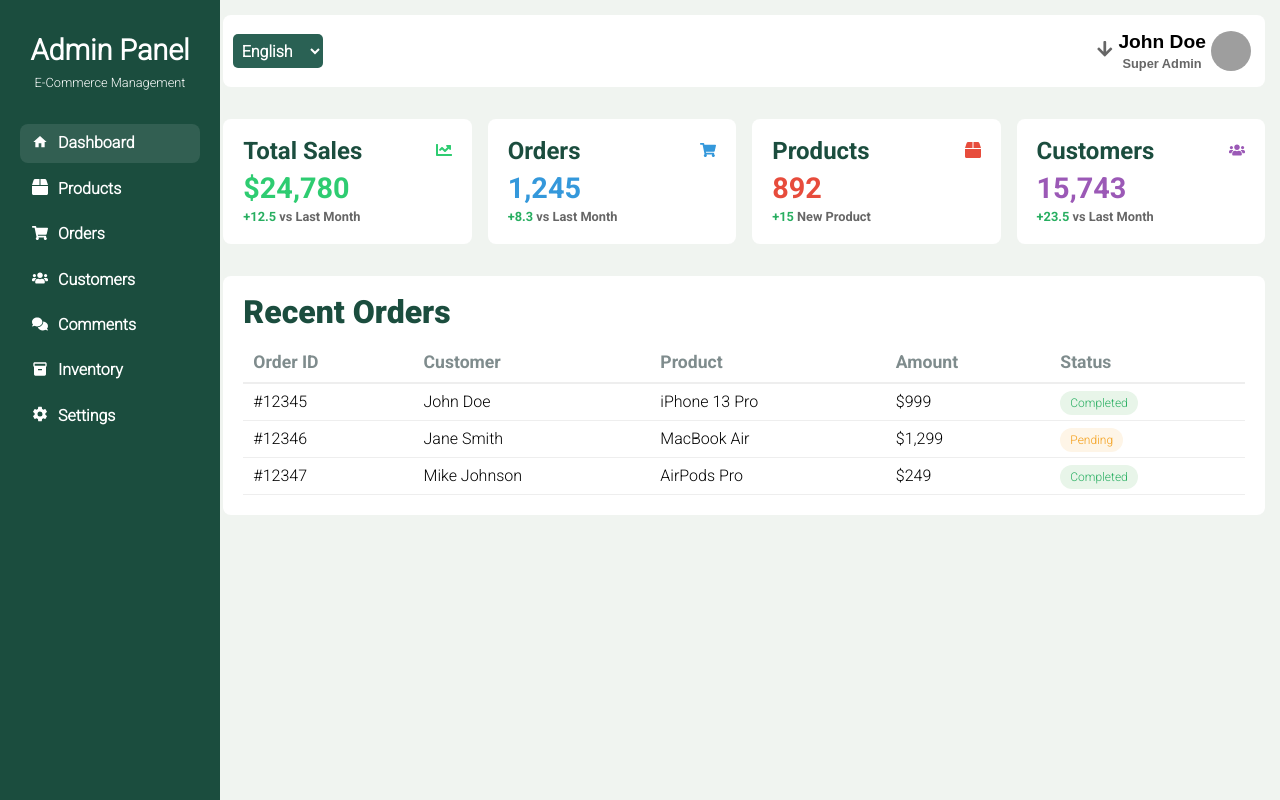
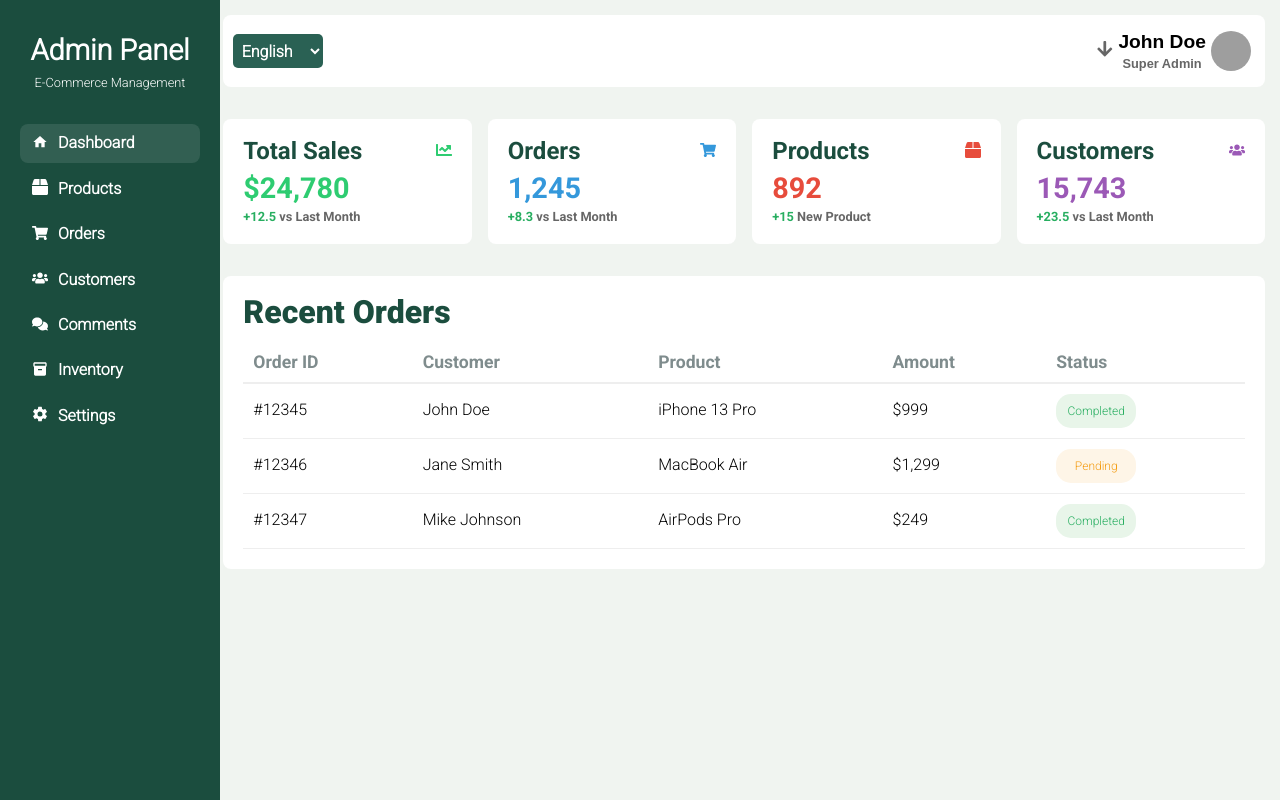
Before and after one commit to mohammadmehdidalvandii/Dashboard, a React (Vite) app in the folder frontend/dashboard/: page / in a window 1280 px wide. Built offline with nearby package versions, Linux system fonts and the light colour scheme; grey boxes are pictures that could not be loaded.

Commit message:
fixed style

```diff
--- a/frontend/dashboard/src/components/templates/customers/CustomersList/CustomersList.jsx
+++ b/frontend/dashboard/src/components/templates/customers/CustomersList/CustomersList.jsx
@@ -12,7 +12,7 @@ function CustomersList() {
             <div className="customersList_management">
                 <h2 className="title_header">{t("Customer List")}</h2>
                 <div className="customerList_search">
-                    <input type="text" className="form_input"  placeholder={t("Search Customer")}/>
+                    <input type="text" className="form_input"  placeholder={t("Search Customers")}/>
                     <button className="btn"><FaSearch/></button>
               </div>
            </div>
@@ -23,7 +23,7 @@ function CustomersList() {
                         <th>{t("Name")}</th>
                         <th>{t("Items")}</th>
                         <th>{t("Total")}</th>
-                        <th>{t("Status")}</th>
+                        <th>{t("Action")}</th>
                     </tr>
                 </thead>
                 <tbody>
--- a/frontend/dashboard/src/components/templates/orders/OrderList/OrderList.jsx
+++ b/frontend/dashboard/src/components/templates/orders/OrderList/OrderList.jsx
@@ -46,7 +46,7 @@ function OrderList() {
                             <td>John Doe</td>
                             <td>Product A, Product B</td>
                             <td>$999.99</td>
-                            <td><span className="status-badge processing">Processing</span></td>
+                            <td><span className="status-badge status-pending ">Processing</span></td>
                             <td>
                                 <div className="btn_action">
                                 <NavLink to='/OrdersView' className='link btn_save'>
--- a/frontend/dashboard/src/i18n/en/customerListEN.json
+++ b/frontend/dashboard/src/i18n/en/customerListEN.json
@@ -5,5 +5,5 @@
     "Date":"Date",
     "Items":"Items",
     "Total":"Total",
-    "Status":"Status"
+    "Action":"Action"
 }
--- a/frontend/dashboard/src/i18n/fa/customerListFA.json
+++ b/frontend/dashboard/src/i18n/fa/customerListFA.json
@@ -5,5 +5,5 @@
     "Name":"نام",
     "Items":"محصولات",
     "Total":"جمع هزنیه",
-    "Status":"وضعیت"
+    "Action":"عملیات"
 }
--- a/frontend/dashboard/src/style/main.css
+++ b/frontend/dashboard/src/style/main.css
@@ -363,9 +363,13 @@ body {
 }
 
 .status-badge {
-    padding: 5px 10px;
+    display: block;
+    text-align: center;
+    width:80px;
+    padding: 5px;
     border-radius: 15px;
     font-size: 12px;
+    line-height: 2;
 }
 
 /* Error Message */
@@ -381,6 +385,7 @@ body {
 table {
     width: 100%;
     border-collapse: collapse;
+    user-select: none;
 }
 
 th, td {
@@ -437,6 +442,9 @@ td {
     .container_content{
         margin-left: 2rem;
     }
+    .rtl .container_content{
+        margin-left: 0;
+    }
 }
 @media (max-width : 768px) {
     .container_sidebar{
@@ -444,7 +452,7 @@ td {
     }
     .container_content{
        flex: 1;
-       margin-left: 0;
+       margin-left: 0 ;
     }
 
     .grid-container {
```
